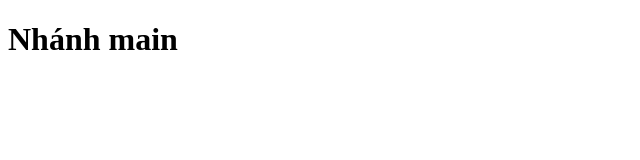
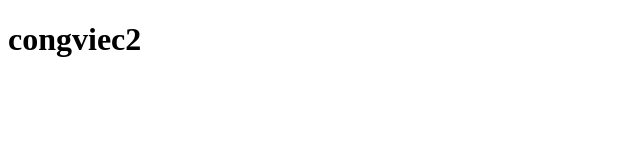
Before and after one commit to lananh0605/Duan5, a plain HTML site: page index.html in a window 1280 px wide. Shown: the whole page, without its empty margins (0-640 px from the left). Drawn offline with Linux system fonts and the light colour scheme.

Commit message:
2. congviec2 commit lan1

```diff
--- a/index.html
+++ b/index.html
@@ -6,6 +6,6 @@
     <title>Document</title>
 </head>
 <body>
-    <h1>Nhánh main</h1>
+    <h1>congviec2</h1>
 </body>
 </html>
```
